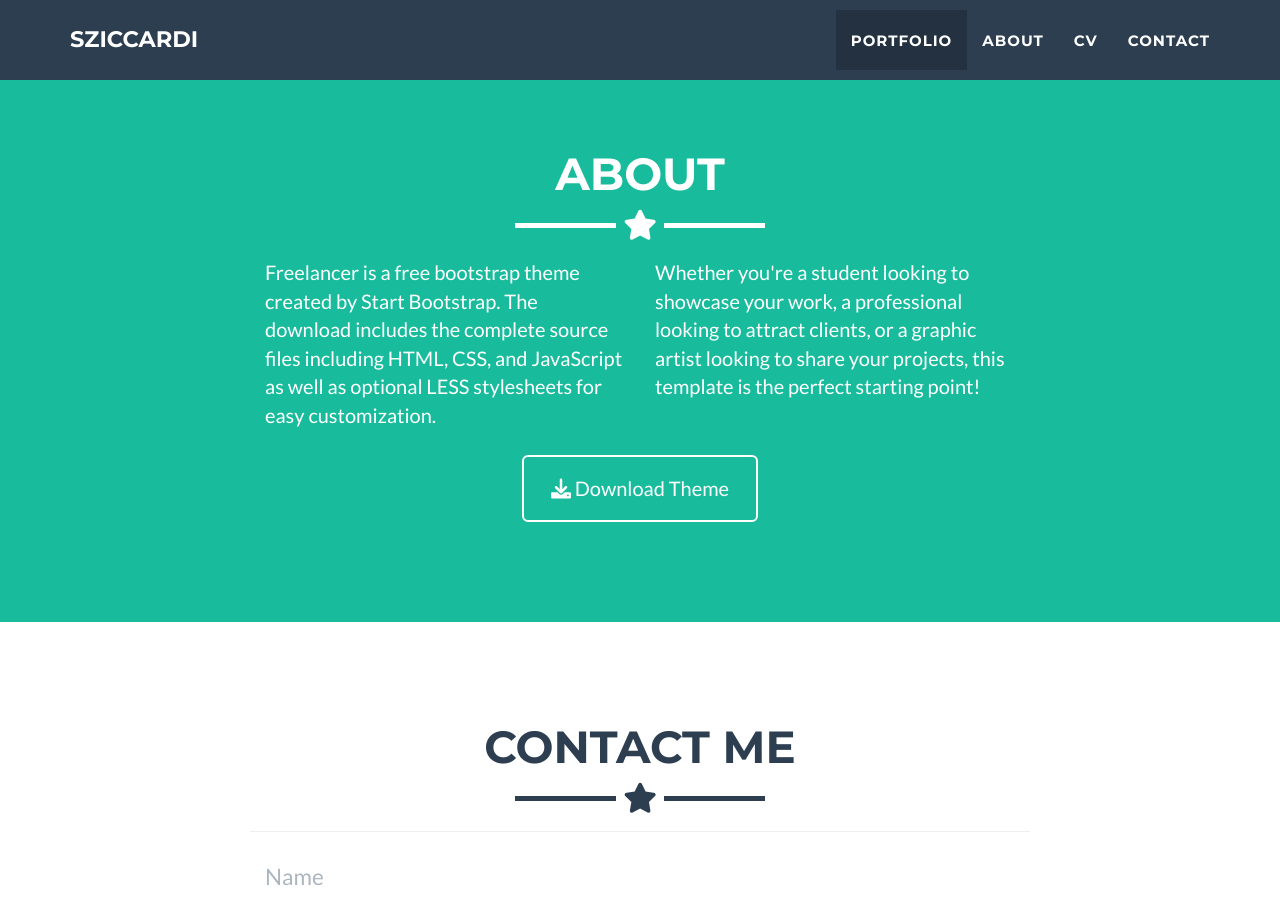
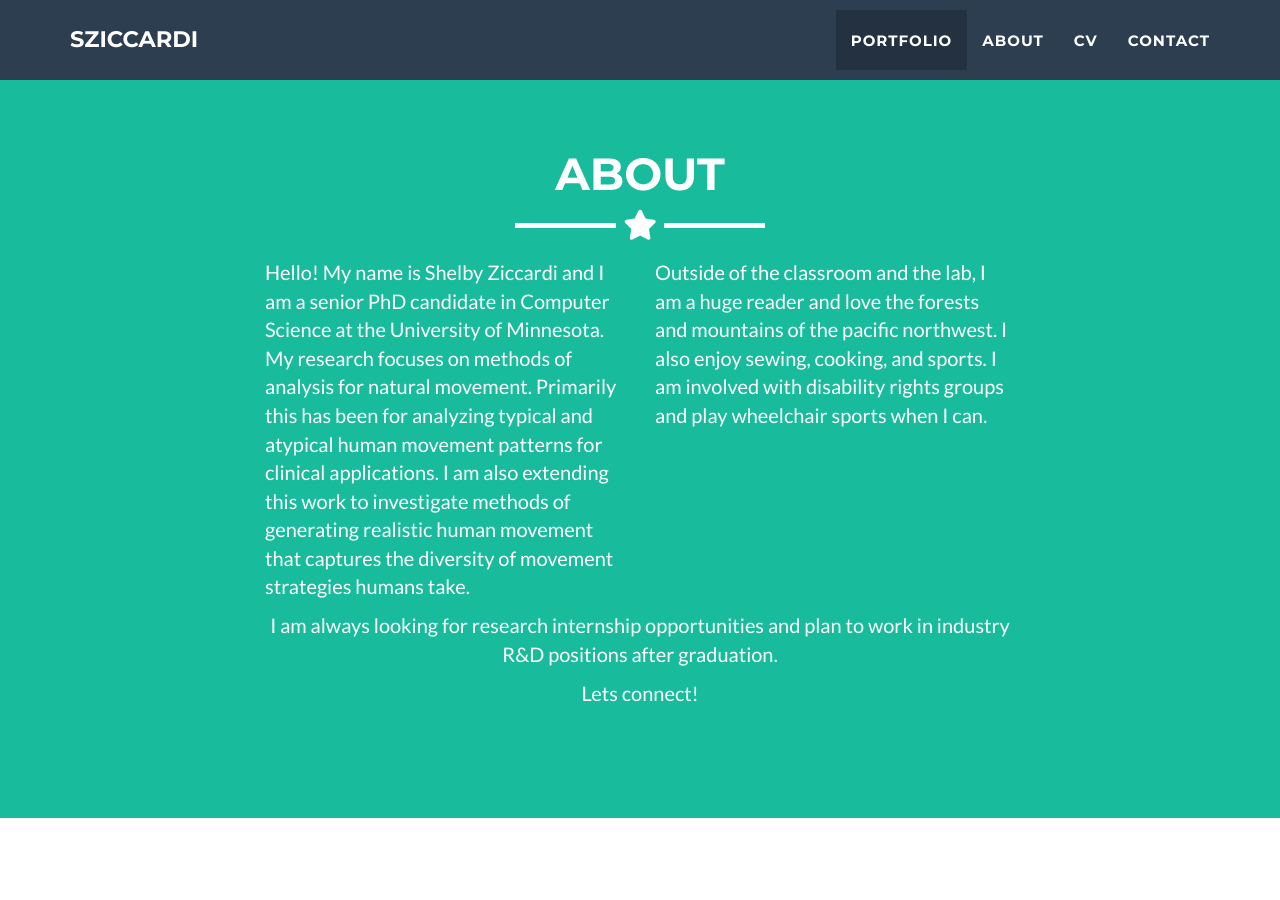
Before and after one commit to sziccardi/sziccardi.github.io, a Jekyll site: the page built from _posts/2014-07-18-project-1.markdown, in a window 1280 px wide and 900 px high, scrolled down 1617 px. Built offline with Jekyll 4.4.1, drawn with Linux system fonts in a browser that asks for light colours.

Commit message:
update about

```diff
--- a/_includes/about.html
+++ b/_includes/about.html
@@ -9,18 +9,14 @@
     </div>
     <div class="row">
       <div class="col-lg-4 col-lg-offset-2">
-        <p>Freelancer is a free bootstrap theme created by Start Bootstrap. The download includes the complete
-          source files including HTML, CSS, and JavaScript as well as optional LESS stylesheets for easy
-          customization.</p>
+        <p>Hello! My name is Shelby Ziccardi and I am a senior PhD candidate in Computer Science at the University of Minnesota. My research focuses on methods of analysis for natural movement. Primarily this has been for analyzing typical and atypical human movement patterns for clinical applications. I am also extending this work to investigate methods of generating realistic human movement that captures the diversity of movement strategies humans take.</p>
       </div>
       <div class="col-lg-4">
-        <p>Whether you're a student looking to showcase your work, a professional looking to attract clients, or
-          a graphic artist looking to share your projects, this template is the perfect starting point! </p>
+        <p>Outside of the classroom and the lab, I am a huge reader and love the forests and mountains of the pacific northwest. I also enjoy sewing, cooking, and sports. I am involved with disability rights groups and play wheelchair sports when I can. </p>
       </div>
       <div class="col-lg-8 col-lg-offset-2 text-center">
-        <a href="https://github.com/jeromelachaud/freelancer-theme" class="btn btn-lg btn-outline">
-          <i class="fa fa-download"></i> Download Theme
-        </a>
+        <p>I am always looking for research internship opportunities and plan to work in industry R&D positions after graduation.  </p>
+        <p>Lets connect!</p>
       </div>
     </div>
   </div>
```
